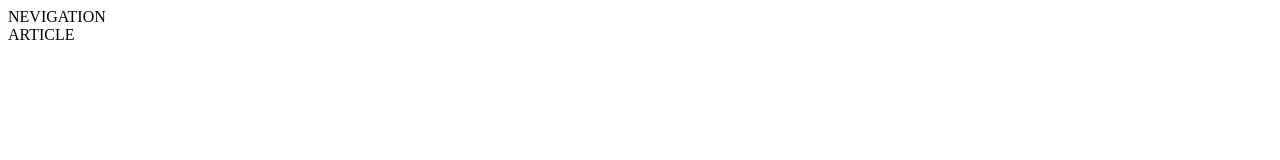
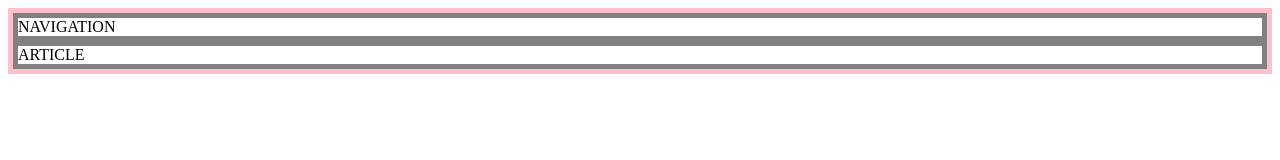
Before and after one commit to chsong77/web1, a plain HTML site: page grid.html in a window 1280 px wide. Drawn offline with Linux system fonts and the light colour scheme.

Commit message:
Update grid.html

```diff
--- a/grid.html
+++ b/grid.html
@@ -1,11 +1,22 @@
-<!doctype html>
+<!DOCTYPE html>
 <html>
-  <head>
-    <meta charset="utf-8">
-    <title></title>
-  </head>
-  <body>
-    <div>NEVIGATION</div>
-    <div>ARTICLE</div>
-  </body?
+	<head>
+		<meta charset="utf-8" />
+		<title></title>
+		<style>
+   #grid {
+    border:5px solid pink;
+   }
+   div {
+    border:5px solid grey;
+   }
+
+		</style>
+	</head>
+	<body>
+		<div id="grid">
+			<div>NAVIGATION</div>
+			<div>ARTICLE</div>
+		</div>
+	</body>
 </html>
```
